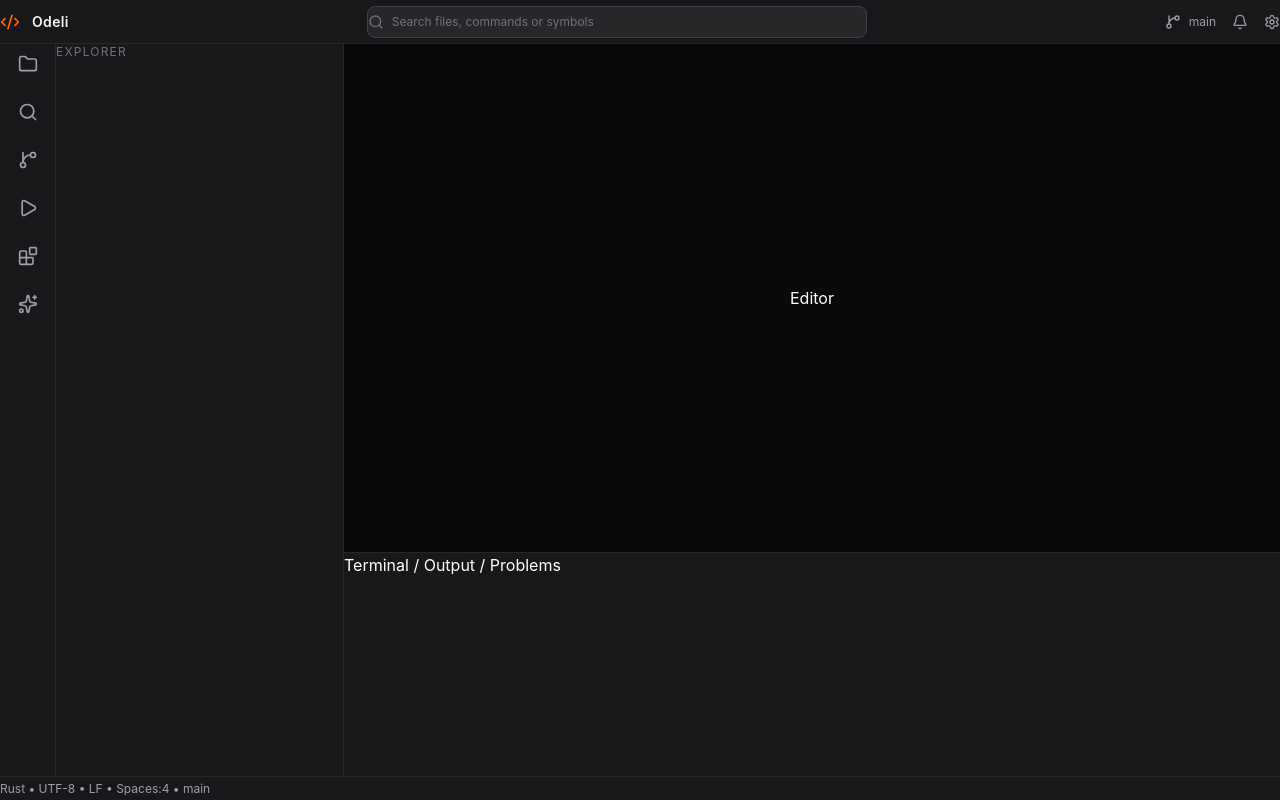
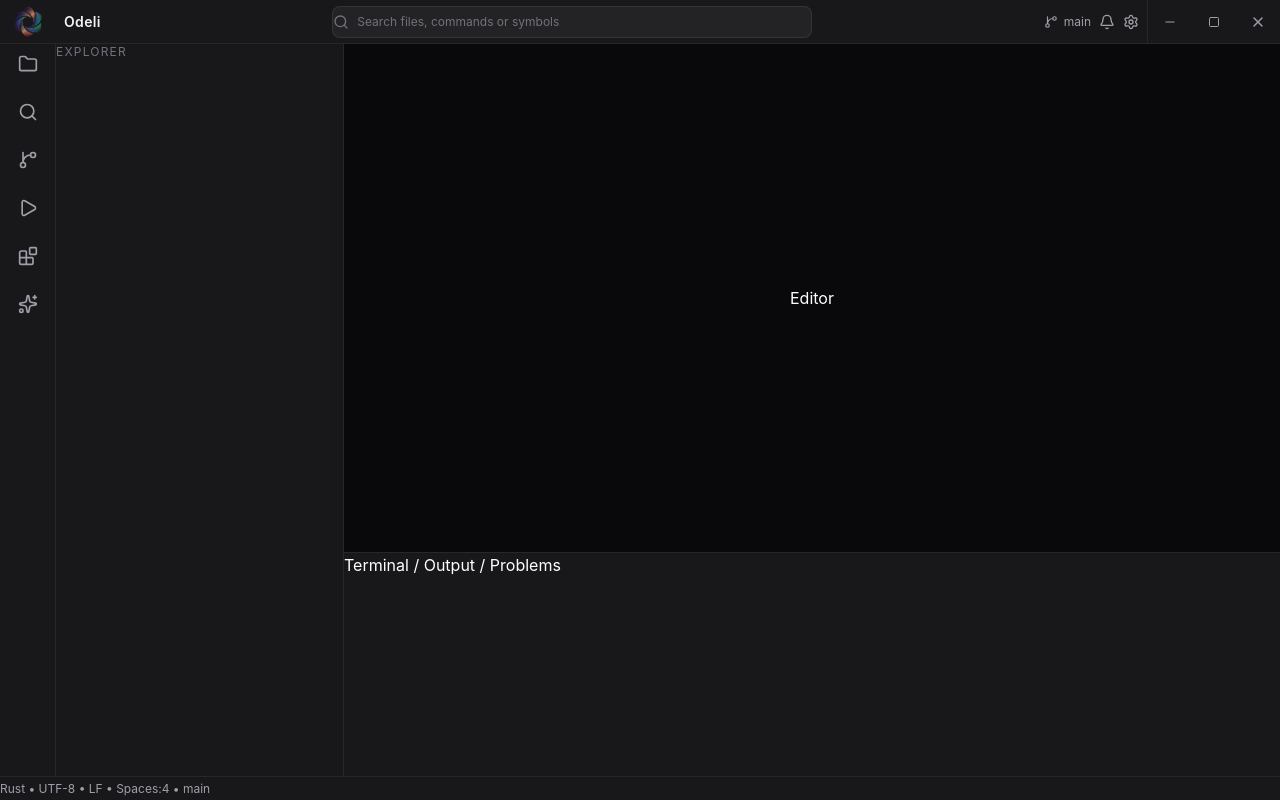
Before and after one commit to promise019/Odeli, a website with bundled scripts: page frontend/index.html in a window 1280 px wide. Built offline with nearby package versions, Linux system fonts and the light colour scheme.

Commit message:
feat: icon updated

```diff
--- a/frontend/build.mjs
+++ b/frontend/build.mjs
@@ -5,8 +5,8 @@ const watch = process.argv.includes("--watch");
 const ctx = await esbuild.context({
      entryPoints: {
         main: "src/main.ts",
-        settings: "src/settings.ts",
-        welcome: "src/welcome.ts",
+        // settings: "src/settings.ts",
+        // welcome: "src/welcome.ts",
     },
     outdir: "build",
     bundle: true,
@@ -15,6 +15,10 @@ const ctx = await esbuild.context({
     platform: "browser",
     target: "es2022",
     sourcemap: true,
+    loader: {
+    '.png': 'file', // Copies PNGs to the output folder and returns their path URL
+    // '.png': 'dataurl', // Alternatively: inlines the PNG as a Base64 string
+  },
 });
 
 if (watch) {
--- a/frontend/index.html
+++ b/frontend/index.html
@@ -1,15 +1,13 @@
-<!DOCTYPE html>
+<!doctype html>
 <html>
-<head>
+  <head>
     <title>Odeli</title>
-    <link rel="stylesheet" href="./style.css">
-</head>
+    <link rel="stylesheet" href="./style.css" />
+  </head>
 
-<body class="">
-
+  <body class="">
     <div id="app"></div>
 
     <script type="module" src="./build/main.js"></script>
-
-</body>
+  </body>
 </html>
--- a/frontend/src/layout/title_bar.ts
+++ b/frontend/src/layout/title_bar.ts
@@ -1,124 +1,97 @@
-import { div, heading } from "../utils/dom.js";
+import { div, heading, input } from "../utils/dom.js";
 import { Icon } from "../utils/icons.js";
+// import odeli_icon from "../../assets/Odeli_Icon1.png";
 
 export function createTitleBar(): HTMLElement {
-
     const bar = div(
-        "h-11 shrink-0 flex items-center justify-between px-5 bg-zinc-900 border-b border-zinc-800"
+        "h-11 shrink-0 flex items-center justify-between bg-zinc-900 border-b border-zinc-800 select-none [-webkit-app-region:drag]"
     );
 
     /* ---------------- Left ---------------- */
 
-    const left = div(
-        "flex items-center gap-3"
-    );
+    // Increased to pl-20 to clear top-left OS/frameless window controls cleanly
+    const left = div("flex items-center gap-2 pl-20 [-webkit-app-region:no-drag]");
+    const OdeliIcon = document.createElement('img');
+    OdeliIcon.src=new URL("../../assets/Odeli_Icon1.png", import.meta.url).href;
+    OdeliIcon.alt = "Odeli Logo";
+    OdeliIcon.className = "w-14 h-14 object-contain";
 
     left.append(
-
-        Icon("CodeXml", "w-5 h-5 text-orange-500"),
-
+        // Icon("CodeXml", "w-5 h-5 text-orange-500"),
+        OdeliIcon,
+        // odeli_icon,
         heading(
             1,
             "Odeli",
             "text-sm font-semibold tracking-wide text-zinc-100"
         )
-
     );
 
     /* ---------------- Center ---------------- */
 
-    const center = div(
-        "flex-1 flex justify-center px-10"
+    const center = div("flex-1 flex justify-center px-6");
+
+// Command bar container
+    const commandBar = div(
+        "w-[480px] h-8 rounded-lg bg-zinc-800/80 border border-zinc-700/60 \
+         flex items-center gap-2 px-3 hover:border-zinc-600 relative \
+         transition-colors cursor-pointer [-webkit-app-region:no-drag]"
     );
 
-    const commandBar = div(
-        "w-[500px] h-8 rounded-lg bg-zinc-800 border border-zinc-700 \
-         flex items-center gap-2 px-5 hover:border-zinc-600 \
-         transition-colors cursor-text"
-    );
+    // Added `flex-1 min-w-0` so the input expands to fill all remaining space after the search icon
+    const searchInput = input(
+    "text", // 1st arg: type
+    "flex-1 min-w-0 bg-transparent text-xs text-zinc-100 placeholder-zinc-500 outline-none h-full border-none" // 2nd arg: classes
+)     ;
+    searchInput.placeholder = "Search files, commands or symbols";
 
     commandBar.append(
-
-        Icon(
-            "Search",
-            "w-4 h-4 text-zinc-500"
-        )
-
+        Icon("Search", "w-4 h-4 text-zinc-500 shrink-0"),
+        searchInput
     );
-
-    const placeholder = document.createElement("span");
-
-    placeholder.className =
-        "text-xs text-zinc-500";
-
-    placeholder.textContent =
-        "Search files, commands or symbols";
-
-    commandBar.append(placeholder);
 
     center.append(commandBar);
 
     /* ---------------- Right ---------------- */
 
-    const right = div(
-        "flex items-center gap-4"
-    );
+    const right = div("flex items-center gap-2 [-webkit-app-region:no-drag]");
 
-    const git = div(
-        "flex items-center gap-2 text-xs text-zinc-400"
-    );
-
-    git.append(
-
-        Icon(
-            "GitBranch",
-            "w-4 h-4"
-        )
-
-    );
+    const git = div("flex items-center gap-1.5 text-xs text-zinc-400 px-2 py-1 rounded hover:bg-zinc-800 cursor-pointer transition-colors");
+    git.append(Icon("GitBranch", "w-3.5 h-3.5"));
 
     const branch = document.createElement("span");
     branch.textContent = "main";
-
     git.append(branch);
 
-    const notifications = div(
-        "p-2 rounded-md hover:bg-zinc-800 cursor-pointer transition-colors"
-    );
+    const notifications = div("p-1.5 rounded-md hover:bg-zinc-800 cursor-pointer transition-colors text-zinc-400 hover:text-zinc-200");
+    notifications.append(Icon("Bell", "w-4 h-4"));
 
-    notifications.append(
+    const settings = div("p-1.5 rounded-md hover:bg-zinc-800 cursor-pointer transition-colors text-zinc-400 hover:text-zinc-200");
+    settings.append(Icon("Settings", "w-4 h-4"));
 
-        Icon(
-            "Bell",
-            "w-4 h-4 text-zinc-400"
-        )
+    /* ---------------- Window Controls ---------------- */
 
-    );
+    const windowControls = div("flex items-center ml-2 border-l border-zinc-800 h-full");
 
-    const settings = div(
-        "p-2 rounded-md hover:bg-zinc-800 cursor-pointer transition-colors"
-    );
+    const minimizeBtn = div("h-11 w-11 flex items-center justify-center hover:bg-zinc-800 cursor-pointer text-zinc-400 hover:text-zinc-100 transition-colors");
+    minimizeBtn.append(Icon("Minus", "w-3.5 h-3.5"));
 
-    settings.append(
+    const maximizeBtn = div("h-11 w-11 flex items-center justify-center hover:bg-zinc-800 cursor-pointer text-zinc-400 hover:text-zinc-100 transition-colors");
+    maximizeBtn.append(Icon("Square", "w-3 h-3"));
 
-        Icon(
-            "Settings",
-            "w-4 h-4 text-zinc-400"
-        )
+    const closeBtn = div("h-11 w-11 flex items-center justify-center hover:bg-red-600 cursor-pointer text-zinc-400 hover:text-white transition-colors");
+    closeBtn.append(Icon("X", "w-4 h-4"));
 
-    );
+    windowControls.append(minimizeBtn, maximizeBtn, closeBtn);
 
     right.append(
         git,
         notifications,
-        settings
+        settings,
+        windowControls
     );
 
-    bar.append(
-        left,
-        center,
-        right
-    );
+    bar.append(left, center, right);
 
     return bar;
 }
--- /dev/null
+++ b/frontend/src/types/declaration.d.ts
@@ -0,0 +1,7 @@
+// src/declarations.d.ts
+declare module "*.png" {
+    const value: string;
+    export default value;
+}
+declare module "*.svg";
+declare module "*.jpg";
--- a/frontend/src/utils/dom.ts
+++ b/frontend/src/utils/dom.ts
@@ -43,11 +43,15 @@ export function button(
 
 export function input(
     type: HTMLInputElement["type"] = "text",
-    classes = ""
+    classes = "",
+    // placeholder ="",
+    value=""
 ): HTMLInputElement {
     const el = document.createElement("input");
     el.type = type;
     el.className = classes;
+    // el.placeholder=placeholder
+    el.value = value
     return el;
 }
 
```
Also changed, not shown: frontend/assets/Odeli_Icon1.png (added), frontend/style.css, 1 other file.
